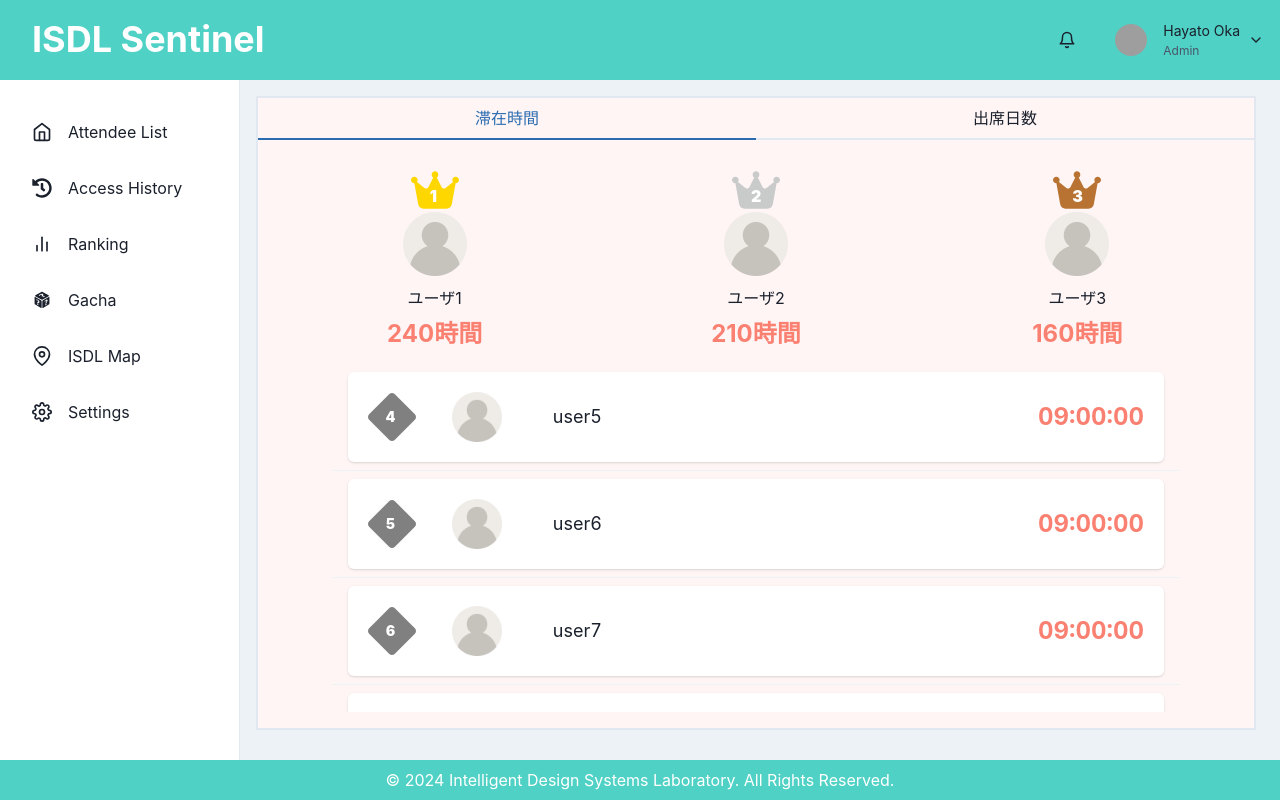
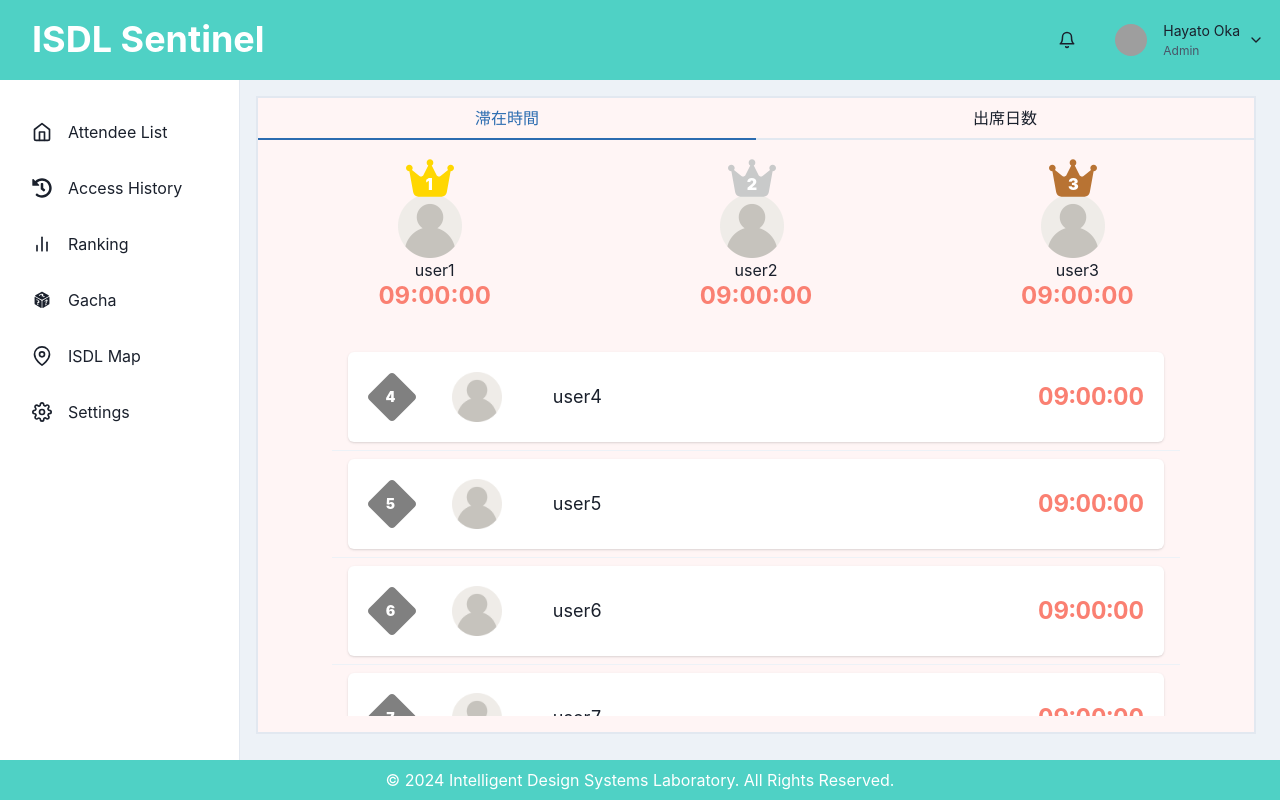
Before and after one commit to ISDL-dev/ISDL-Sentinel, a React (Create React App) app in the folder frontend/: page /ranking in a window 1280 px wide. Built offline with nearby package versions, Linux system fonts and the light colour scheme; no server answers; grey boxes are pictures that could not be loaded.

Commit message:
top3の表示

```diff
--- a/frontend/src/features/RankIcon/Top3Icon.tsx
+++ b/frontend/src/features/RankIcon/Top3Icon.tsx
@@ -1,17 +1,17 @@
 import { FaCrown } from "react-icons/fa6";
 interface Top3IconProps {
-  rank: string;
-  color: string;
+  rank: number;
 }
 
 export const Top3Icon: React.FC<Top3IconProps> = (props) => {
+  const colorList = ["#ffd700", "#c9caca", "#b87333"];
   return (
-    <div className="z-10 pr-12 -mt-12">
+    <div className="z-10 -mt-10 ml-7 pb-10">
       <div className="absolute">
-        <FaCrown fontSize={48} color={props.color}></FaCrown>
+        <FaCrown fontSize={48} color={colorList[props.rank]}></FaCrown>
       </div>
       <p className="absolute ml-[19px] mt-[18px] text-white font-black">
-        {props.rank}
+        {props.rank + 1}
       </p>
     </div>
   );
--- a/frontend/src/features/RankingList/index.tsx
+++ b/frontend/src/features/RankingList/index.tsx
@@ -49,7 +49,7 @@ export const RankingList = (placeholder: { placeholder: string }) => {
     <>
       <Grid
         templateColumns="repeat(3, 1fr)"
-        templateRows="1fr 2fr 1fr 1fr 10fr"
+        templateRows="1fr 2fr 1fr 1fr 12fr"
         justifyItems={"center"}
         placeItems={"center"}
         alignItems={"center"}
@@ -58,39 +58,29 @@ export const RankingList = (placeholder: { placeholder: string }) => {
         column={3}
         row={4}
       >
-        <Top3Icon rank="1" color="#ffd700"></Top3Icon>
-        <Top3Icon rank="2" color="#c9caca"></Top3Icon>
-        <Top3Icon rank="3" color="#b87333"></Top3Icon>
+        {(() => {
+          const rankUserRender = [];
+          for (var i = 0; i < 3; i++) {
+            rankUserRender.push(
+              <GridItem rowSpan={4} colSpan={1} textAlign={"center"}>
+                <Top3Icon rank={i}></Top3Icon>
                 <Image
                   src={`./avatar/default1.png`}
                   alt={"default"}
                   boxSize="64px"
                   cursor="pointer"
+                  ml={5}
                 />
-        <Image
-          src={`./avatar/default1.png`}
-          alt={"default"}
-          boxSize="64px"
-          cursor="pointer"
-        />
-        <Image
-          src={`./avatar/default1.png`}
-          alt={"default"}
-          boxSize="64px"
-          cursor="pointer"
-        />
-        <Text>ユーザ1</Text>
-        <Text>ユーザ2</Text>
-        <Text>ユーザ3</Text>
+                <Text>{rankingList[i].user_name}</Text>
                 <Heading fontSize="2xl" color="#fa8072">
-          240時間
+                  {rankingList[i].stay_time}
                 </Heading>
-        <Heading fontSize="2xl" color="#fa8072">
-          210時間
-        </Heading>
-        <Heading fontSize="2xl" color="#fa8072">
-          160時間
-        </Heading>
+              </GridItem>
+            );
+          }
+          return rankUserRender;
+        })()}
+
         <GridItem rowSpan={1} colSpan={3}>
           <TableContainer
             pb={14}
@@ -99,14 +89,14 @@ export const RankingList = (placeholder: { placeholder: string }) => {
             pt={3}
             overflowX="auto"
             overflowY="scroll"
-            height="45vh"
+            height="48vh"
             width="120vh"
           >
             <Table size="sm">
               <Tbody>
                 {(() => {
                   const rankUserRender = [];
-                  for (var i = 4; i < rankingList.length; i++) {
+                  for (var i = 3; i < rankingList.length; i++) {
                     rankUserRender.push(
                       <Tr key={rankingList[i].user_id}>
                         <Td textAlign="center" w={15}>
@@ -120,7 +110,7 @@ export const RankingList = (placeholder: { placeholder: string }) => {
                                 column={3}
                                 row={4}
                               >
-                                <Top10Icon rank={`${i}`}></Top10Icon>
+                                <Top10Icon rank={`${i + 1}`}></Top10Icon>
                                 <Image
                                   src={`./avatar/${rankingList[i].avatar_img_path}`}
                                   alt={`${rankingList[i].avatar_id}`}
```
Lines whose indentation alone changed are shown as unchanged.
